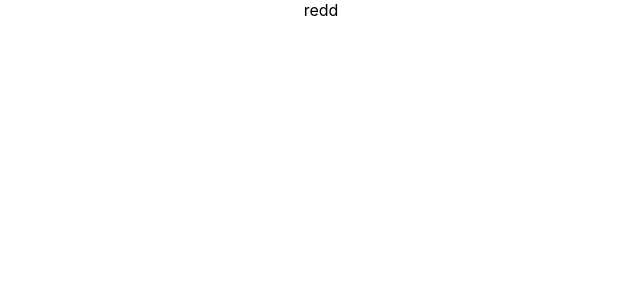
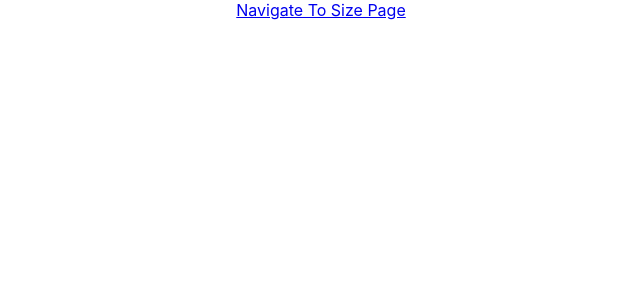
Before and after one commit to washparkbirds/washparkbirds, a React (Create React App) app: page / in a window 1280 px wide. Shown: the top 300 px of the page, without its empty margins (319-959 px from the left). Built offline with nearby package versions, Linux system fonts and the light colour scheme.

Commit message:
Adding Router Link Functionality

```diff
--- a/src/App.js
+++ b/src/App.js
@@ -1,18 +1,16 @@
 import React from 'react';
 import './App.css';
-import { BrowserRouter, Route } from 'react-router-dom';
+import { BrowserRouter, Route, Link } from 'react-router-dom';
+import PageOfStart from './RouterComponents/PageOfStart';
 import PageOfSizeSelection from './RouterComponents/PageOfSizeSelection';
 
-const PageOfStart = () => {
-  return <div>redd</div>;
-};
 
 
 class App extends React.Component {
 
   constructor(props) {
     super(props);
-    this.state = {color: null};
+    this.state = {color: 'blue', size: 'largest'};
 
     this.setColorChoice = this.setColorChoice.bind(this);
     this.setSizeChoice = this.setSizeChoice.bind(this);
@@ -31,11 +29,6 @@ class App extends React.Component {
     this.setState({bird : birdChoice});
   }
 
-  componentDidMount(){
-
-  }
-
-
   render(){
     return (
       <div className="App">
--- a/src/RouterComponents/PageOfStart.js
+++ b/src/RouterComponents/PageOfStart.js
@@ -1,8 +1,19 @@
-import React from 'react';
+import React, { Component } from 'react';
+import { Link } from 'react-router-dom';
 
-const PageOfStart = (temp) => {
-    temp('red');
-    return <div>Start Wash Park Birds</div>;
+class PageOfStart  extends React.Component {
+    /*constructor(props) {
+        super(props);
+        //possibly add option to wipe state clean if on start page
+    }*/
+
+render(){
+    return (
+        <div>
+            <Link to="/size">Navigate To Size Page</Link>
+        </div>
+    );
+    }
 };
 
 export default PageOfStart;
```
